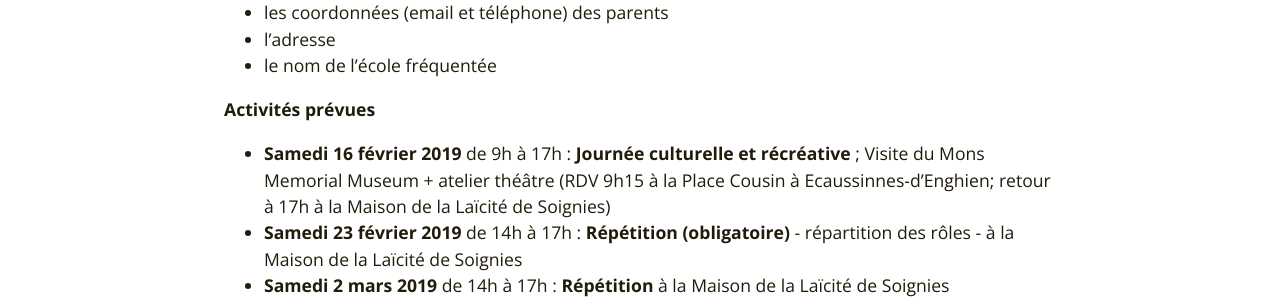
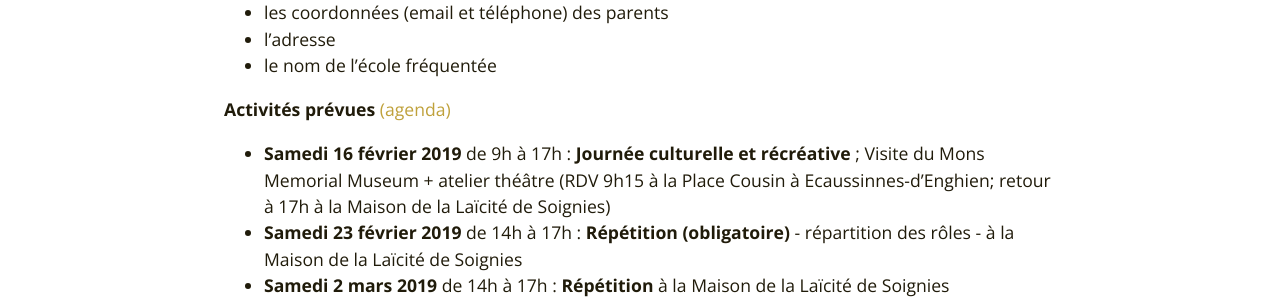
Before and after one commit to flj-hautesenne/website, a Jekyll site: the page built from flj-2019.md, in a window 1280 px wide. Shown: the part 811-1110 px from the top of the page. Built offline with Jekyll 4.4.1, drawn with Linux system fonts in a browser that asks for light colours.

Commit message:
Update flj-2019.md

```diff
--- a/flj-2019.md
+++ b/flj-2019.md
@@ -19,7 +19,7 @@ Les informations à fournir sont :
 * l'adresse
 * le nom de l'école fréquentée
 
-**Activités prévues**
+**Activités prévues** [(agenda)](/calendrier.html)
 
 * **Samedi 16 février 2019** de 9h à 17h : **Journée culturelle et récréative** ; Visite du Mons Memorial Museum + atelier théâtre (RDV 9h15 à la Place Cousin à Ecaussinnes-d'Enghien; retour à 17h à la Maison de la Laïcité de Soignies)
 * **Samedi 23 février 2019** de 14h à 17h : **Répétition (obligatoire)** - répartition des rôles - à la Maison de la Laïcité de Soignies
```
